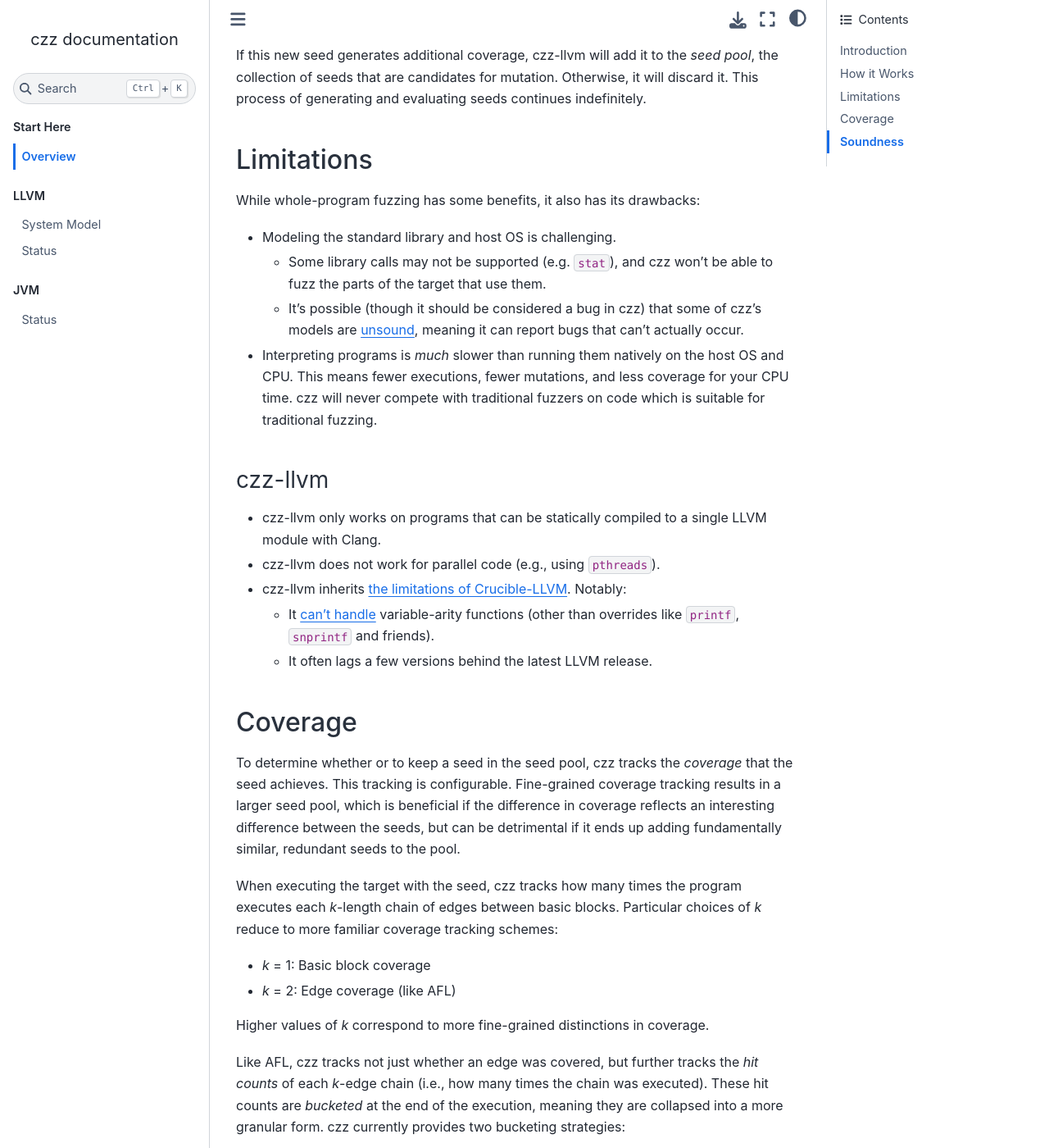
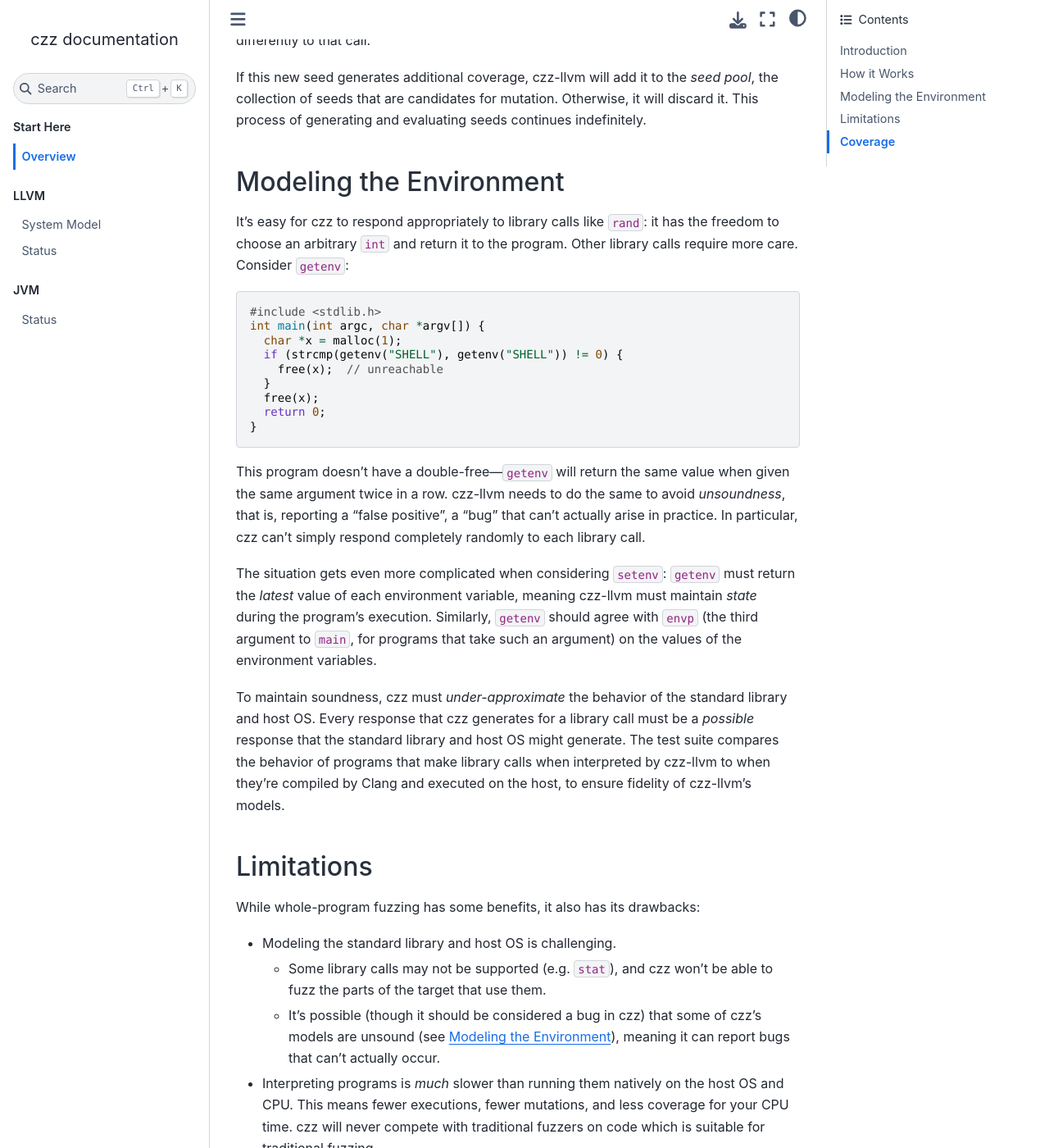
Before and after one commit to langston-barrett/czz, a Sphinx documentation site: the page built from doc/overview.rst, in a window 1280 px wide and 1400 px high, scrolled down 3057 px. Shown: the whole window at 82% size. Built offline with Sphinx 7.4.7 and the Sphinx Book theme 1.1.4, drawn with Linux system fonts in a browser that asks for light colours; some of the changed text lies outside the part shown.

Commit message:
doc: Modeling

```diff
--- a/doc/overview.rst
+++ b/doc/overview.rst
@@ -89,18 +89,19 @@ supply arguments to ``main``, namely ``argc`` and ``argv``. Assume that it sets
 ``argc`` to ``0`` and ``argv`` to ``NULL``.
 
 After starting ``main``, the target will make some number of library calls,
-which czz-llvm must respond to. For example, the program might call ``time``,
-and czz-llvm might return a random integer, or the program could call ``send``,
-and ``czz-llvm`` would check that it's sending to a valid socket and return some
-random number indicating the number of bytes sent. At some point, the target
-will exit normally or crash.
+which czz-llvm must respond to (to a first approximation, "respond" means
+"generate a return value and possibly mutate program memory"). For example, the
+program might call ``time``, and czz-llvm might return a random integer, or the
+program could call ``send``, and ``czz-llvm`` would check that it's sending to a
+valid socket and return some random number indicating the number of bytes sent.
+At some point, the target will exit normally or crash.
 
 After the target exits, czz records the :ref:`coverage <coverage>` and the
 inputs it generated:
 
 1. Command-line arguments
 2. Initial environment, including environment variables and virtual file system
-3. The sequence of responses to system calls
+3. The sequence of responses to library calls
 
 These form a *seed*. czz-llvm then *mutates* this seed to try to find new
 coverage. It might:
@@ -120,6 +121,46 @@ If this new seed generates additional coverage, czz-llvm will add it to the
 Otherwise, it will discard it. This process of generating and evaluating seeds
 continues indefinitely.
 
+.. _model:
+
+Modeling the Environment
+========================
+
+It's easy for czz to respond appropriately to library calls like ``rand``: it
+has the freedom to choose an arbitrary ``int`` and return it to the program.
+Other library calls require more care. Consider ``getenv``:
+
+.. code-block:: c
+
+  #include <stdlib.h>
+  int main(int argc, char *argv[]) {
+    char *x = malloc(1);
+    if (strcmp(getenv("SHELL"), getenv("SHELL")) != 0) {
+      free(x);  // unreachable
+    }
+    free(x);
+    return 0;
+  }
+
+This program doesn't have a double-free---``getenv`` will return the same value
+when given the same argument twice in a row. czz-llvm needs to do the same to
+avoid *unsoundness*, that is, reporting a "false positive", a "bug" that can't
+actually arise in practice. In particular, czz can't simply respond completely
+randomly to each library call.
+
+The situation gets even more complicated when considering ``setenv``: ``getenv``
+must return the *latest* value of each environment variable, meaning czz-llvm
+must maintain *state* during the program's execution. Similarly, ``getenv``
+should agree with ``envp`` (the third argument to ``main``, for programs that
+take such an argument) on the values of the environment variables.
+
+To maintain soundness, czz must *under-approximate* the behavior of the standard
+library and host OS. Every response that czz generates for a library call must
+be a *possible* response that the standard library and host OS might generate.
+The test suite compares the behavior of programs that make library calls when
+interpreted by czz-llvm to when they're compiled by Clang and executed on the
+host, to ensure fidelity of czz-llvm's models.
+
 .. _limitations:
 
 Limitations
@@ -133,8 +174,8 @@ While whole-program fuzzing has some benefits, it also has its drawbacks:
     able to fuzz the parts of the target that use them.
 
   * It's possible (though it should be considered a bug in czz) that some of
-    czz's models are :ref:`unsound <soundness>`, meaning it can report bugs
-    that can't actually occur.
+    czz's models are unsound (see :ref:`model`), meaning it can report bugs that
+    can't actually occur.
 
 - Interpreting programs is *much* slower than running them natively on the host
   OS and CPU. This means fewer executions, fewer mutations, and less coverage
```
Also changed, not shown: other parts of doc/overview.rst (+0 -5 lines).
